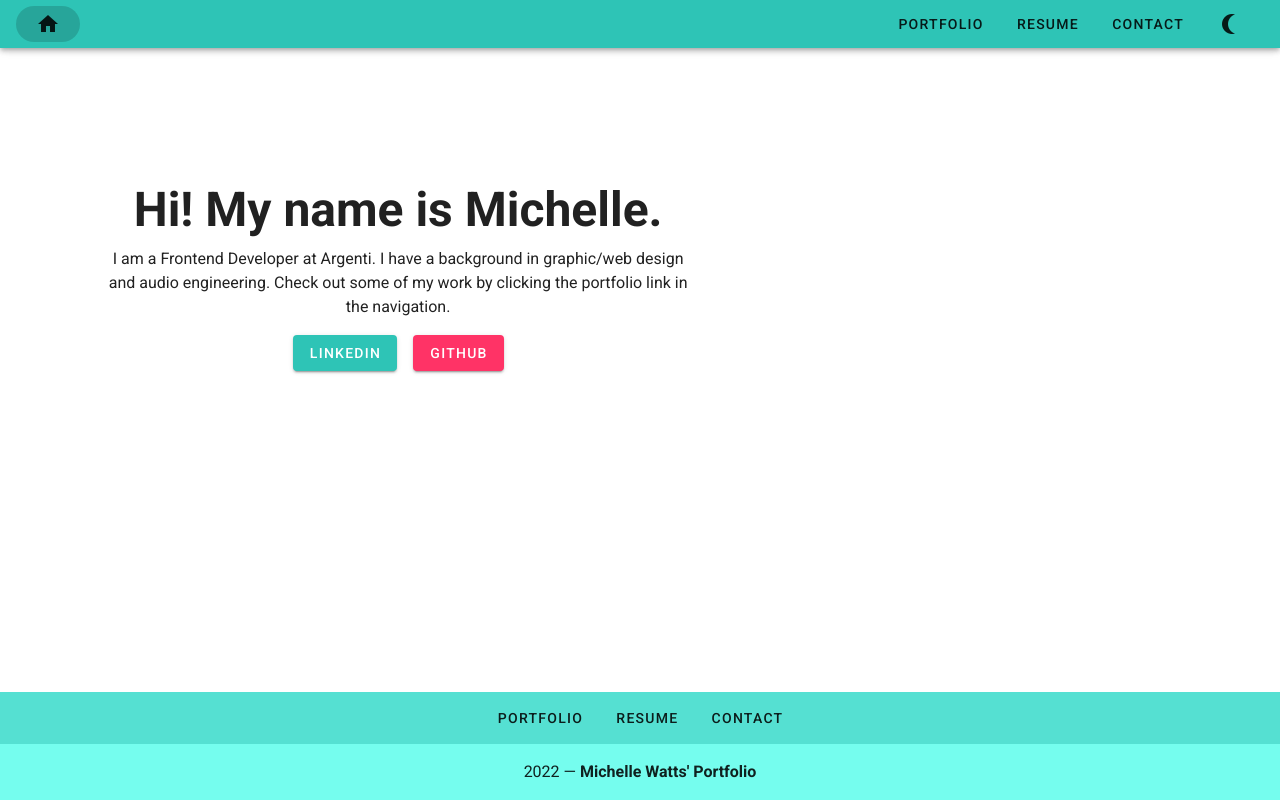
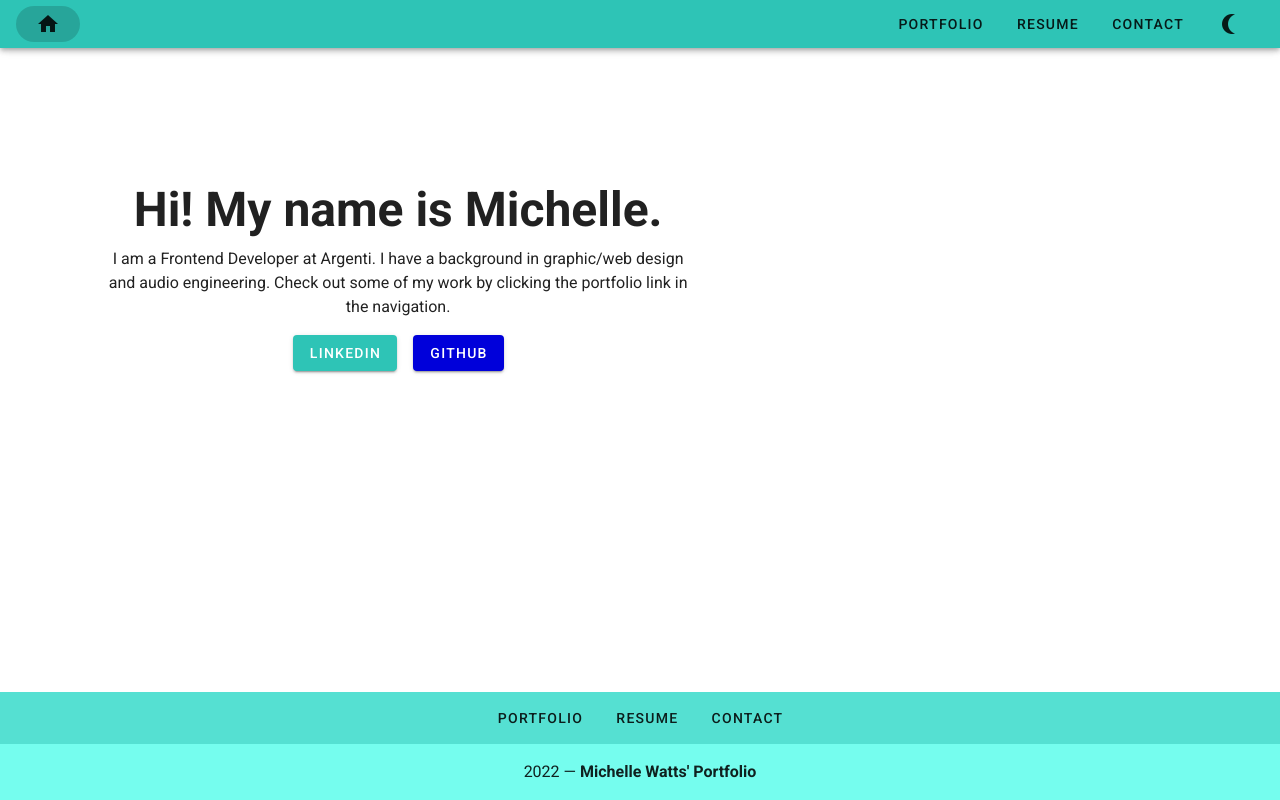
Before and after one commit to michellewatts20000/portfolio-vue, a Vue app: page / in a window 1280 px wide. Built offline with nearby package versions, Linux system fonts and the light colour scheme.

Commit message:
meriweather

```diff
--- a/src/components/HelloWorld.vue
+++ b/src/components/HelloWorld.vue
@@ -49,7 +49,7 @@ export default {
       {
         text: "GitHub",
         href: "https://github.com/michellewatts20000",
-        color: "secondary",
+        color: "info",
       },
     ],
   }),
--- a/src/plugins/vuetify.js
+++ b/src/plugins/vuetify.js
@@ -9,7 +9,7 @@ export default new Vuetify({
   },
   theme: {
     themes: {
-      light: { primary: "#2EC4B6", secondary: "#FF3366" },
+      light: { primary: "#2EC4B6", info: "darkcyan" },
       dark: { primary: "#011627" },
     },
   },
--- a/src/sass/variables.scss
+++ b/src/sass/variables.scss
@@ -1,3 +1,3 @@
-// $body-font-family: "Fira Sans";
-$heading-font-family: "Merriweather";
-// $btn-hover-opacity: 0;
+// ADS overrides
+$body-font-family: "Montserrat", Helvetica, Arial, sans-serif;
+$heading-font-family: "Montserrat", Helvetica, Arial, sans-serif;
--- a/src/views/Contact.vue
+++ b/src/views/Contact.vue
@@ -3,7 +3,11 @@
     <v-row class="my-5">
       <v-col>
         <h1>Contact</h1>
-        <v-form ref="signUpForm" v-model="formValidity">
+        <v-form
+          ref="signUpForm"
+          @submit.prevent="sendEmail"
+          v-model="formValidity"
+        >
           <v-text-field
             label="Name"
             type="text"
```
